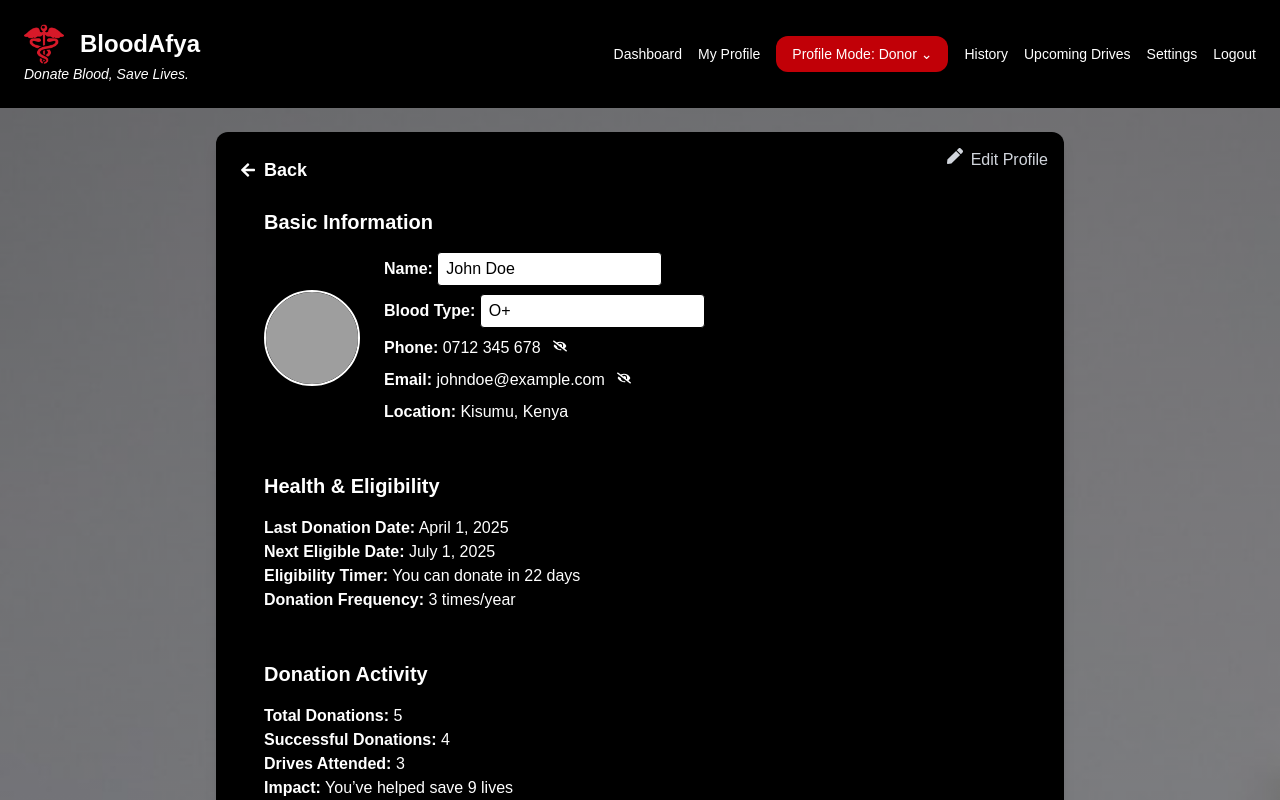
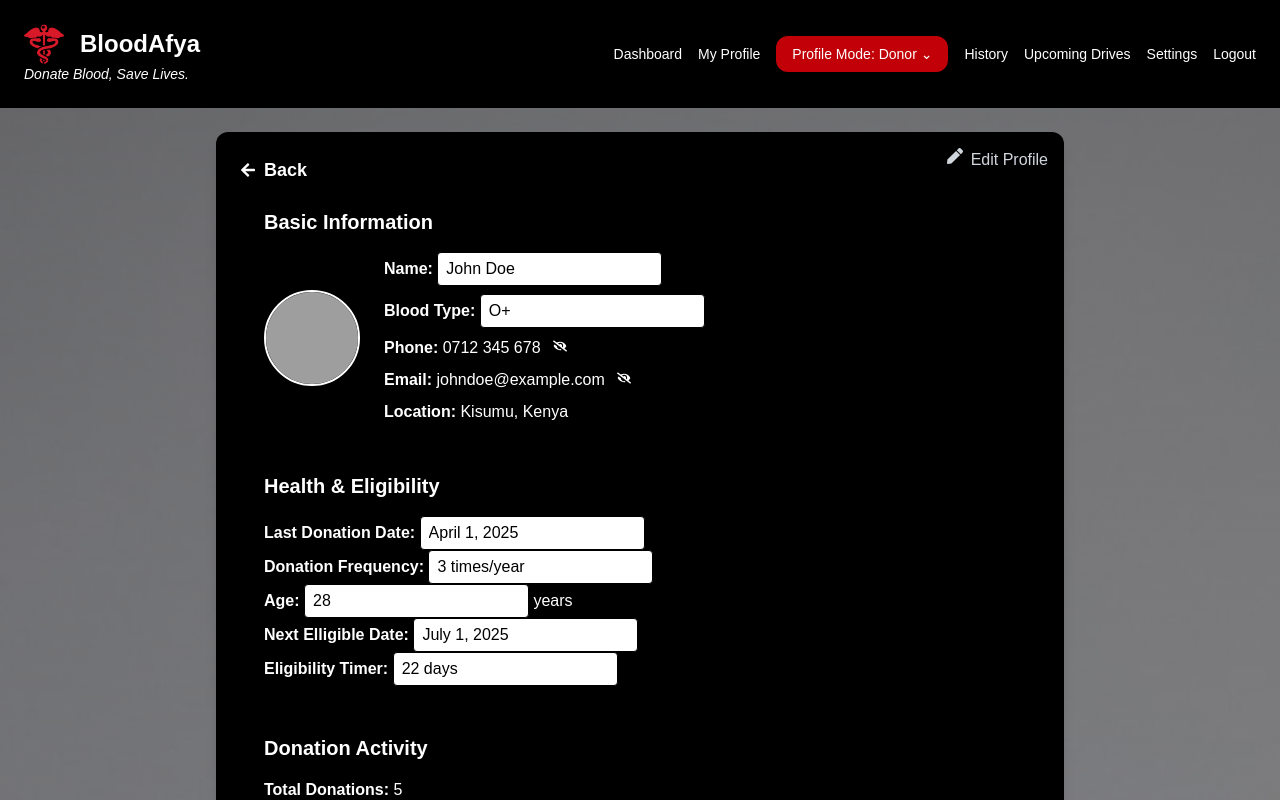
Before and after one commit to Lincoln-Madaraka/bloodafya, a Next.js app: page /profile/donor in a window 1280 px wide. Both pictures are taken after a click on the element "Edit Profile". Shown: the top 800 px of the page. Built offline with nearby package versions, Linux system fonts and the light colour scheme; grey boxes are pictures that could not be loaded.

Commit message:
edit mode

```diff
--- a/src/app/profile/donor/page.tsx
+++ b/src/app/profile/donor/page.tsx
@@ -13,6 +13,10 @@ export default function DonorProfile() {
   const [editMode, setEditMode] = useState(false);
   const [name, setName] = useState("John Doe");
   const [bloodType, setBloodType] = useState("O+");
+  const [donationFrequency, setDonationFrequency] = useState("3 times/year");
+  const [lastDonationDate, setLastDonationDate] = useState("April 1, 2025");
+  const [nextEligibleDate, setNextEligibleDate] = useState("July 1, 2025");
+  const [eligibilityTimer, setEligibilityTimer] = useState("22 days");
   const [age, setAge] = useState(28);
   const [gender, setGender] = useState("Male");
   const [phone, setPhone] = useState("0712 345 678");
@@ -180,10 +184,62 @@ export default function DonorProfile() {
         <section className="relative bg-black bg-opacity-40 rounded-xl p-6 shadow-lg">
 
           <h2 className="text-xl font-semibold mb-4">Health & Eligibility</h2>
-          <p><strong>Last Donation Date:</strong> April 1, 2025</p>
-          <p><strong>Next Eligible Date:</strong> July 1, 2025</p>
-          <p><strong>Eligibility Timer:</strong> You can donate in 22 days</p>
-          <p><strong>Donation Frequency:</strong> 3 times/year</p>
+          <p>
+            <strong>Last Donation Date:</strong>{' '}
+            {editMode ? (
+              <input
+                type="text"
+                value={lastDonationDate}
+                onChange={(e) => setLastDonationDate(e.target.value)}
+                className="bg-white text-black rounded px-2 py-1 border"
+              />
+            ) : (
+              lastDonationDate
+            )}
+          </p>
+          <p>
+            <strong>Donation Frequency:</strong>{' '}
+            {editMode ? (
+              <input
+                type="text"
+                value={donationFrequency}
+                onChange={(e) => setDonationFrequency(e.target.value)}
+                className="bg-white text-black rounded px-2 py-1 border"
+              />
+            ) : (
+              donationFrequency
+            )}
+          </p>
+          <p><strong>Age:</strong> {editMode ? (
+              <input
+                type="number"
+                value={age}
+                onChange={(e) => setAge(Number(e.target.value))}
+                className="bg-white text-black rounded px-2 py-1 border"
+              />
+            ) : (
+              age
+            )} years</p>
+          <p><strong>Next Elligible Date:</strong> {editMode ? (
+              <input
+                type="text"
+                value="July 1, 2025"
+                onChange={(e) => setNextEligibleDate(e.target.value)}
+                className="bg-white text-black rounded px-2 py-1 border"
+              />
+            ) : (
+              nextEligibleDate
+            )}</p>
+          <p><strong>Eligibility Timer:</strong> {editMode ? (
+              <input
+                type="text"
+                value="22 days"
+                onChange={(e) => setEligibilityTimer(e.target.value)}
+                className="bg-white text-black rounded px-2 py-1 border"
+              />
+            ) : (
+              "22 days"
+            )}</p>
         </section>
 
         {/* Section 3: Donation Activity */}
```
